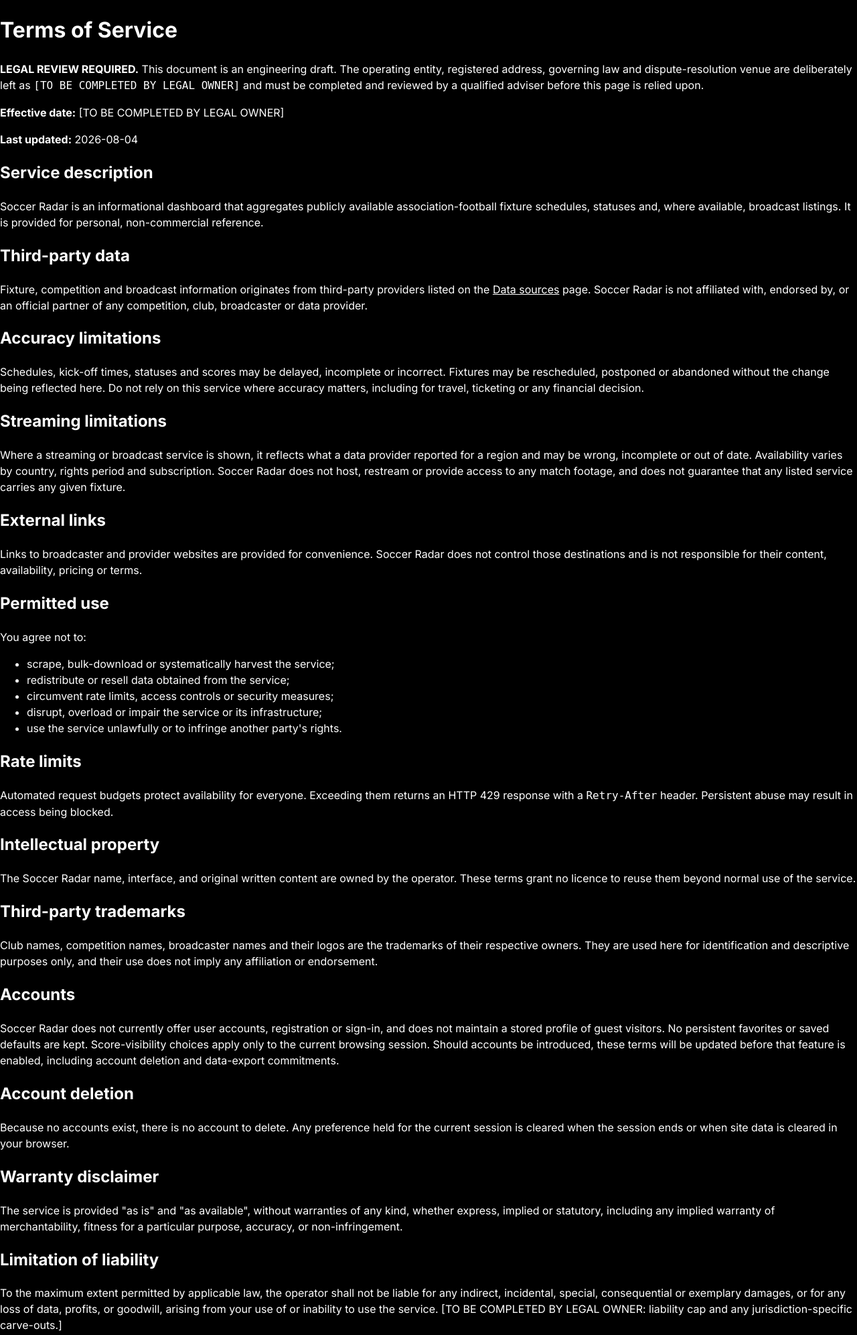
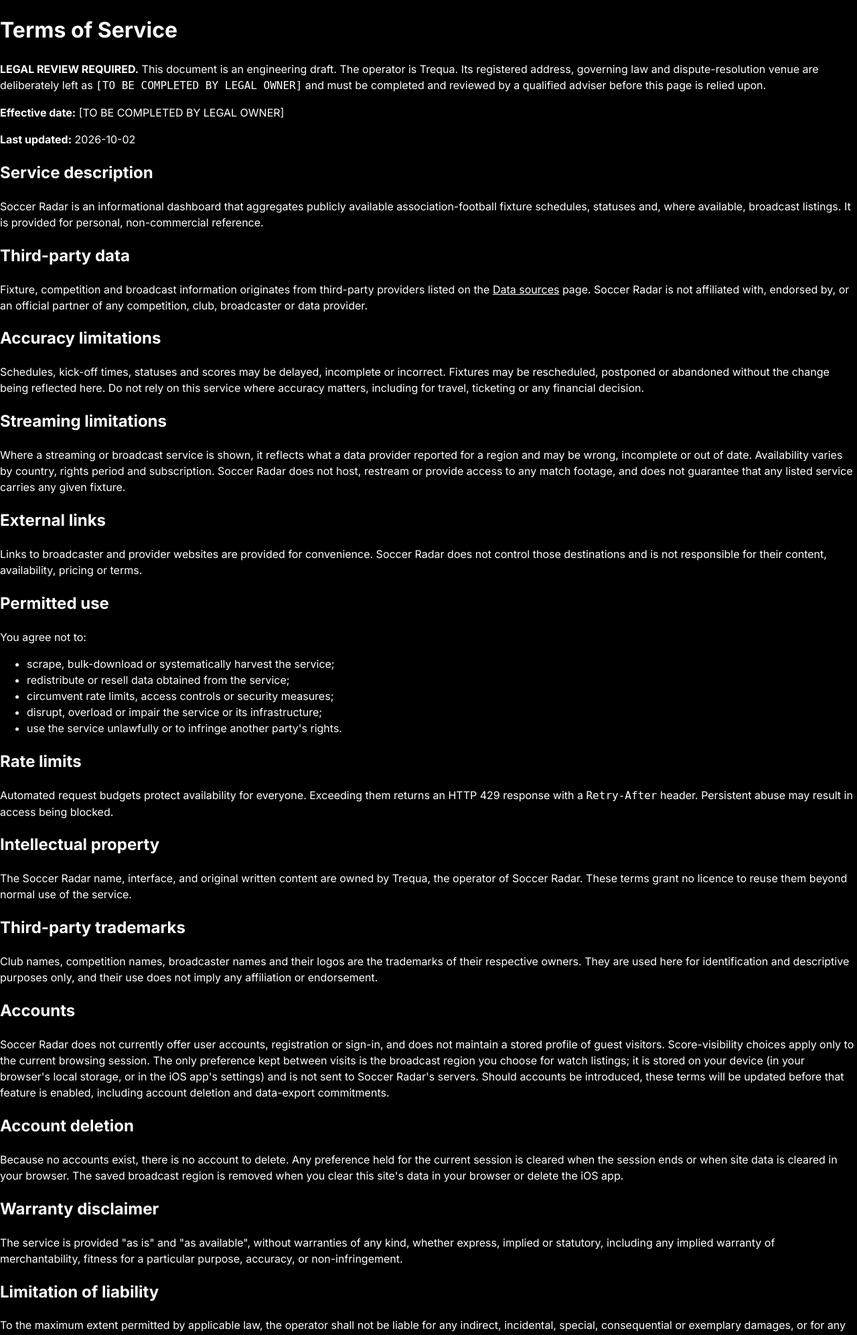
Before and after one commit to leifheaney5/SOCCER-SCANNER, a Flask app: page /terms in a window 1280 px wide. Shown: the part 65-2058 px from the top of the page at 67% size. Run offline with Flask 3, Linux system fonts and the light colour scheme; some libraries are stand-ins or nearby versions.

Commit message:
fix: correct stored-preference statements and name the operator (#36)
Terms and Privacy describe the locally stored broadcast region; Terms name Trequa as operator.

```diff
--- a/templates/privacy.html
+++ b/templates/privacy.html
@@ -7,10 +7,10 @@
     <h1>Privacy</h1>
     <p>Soccer Radar has no account system and does not sell personal information.</p>
     <h2>Data stored on this device</h2>
-    <p>Score visibility is stored only for the current browser-tab session using sessionStorage. Scores start hidden in each new session. Dates, timezones, and filters are encoded in the current URL when you use them.</p>
+    <p>Score visibility is stored only for the current browser-tab session using sessionStorage. Scores start hidden in each new session. Dates, timezones, and filters are encoded in the current URL when you use them. The broadcast region you choose for watch listings is saved in this browser's localStorage so it persists between visits; it is not sent to Soccer Radar's servers.</p>
     <p>Soccer Radar does not maintain a guest favorite profile or read legacy favorite data. Older browser data may remain until you clear this site's stored data in your browser.</p>
     <h2>Native iOS app</h2>
-    <p>The native iOS app does not store a score-visibility preference between launches; scores start hidden each time. It has no account, analytics, crash reporting, or advertising SDKs, and it does not create a cross-device profile.</p>
+    <p>The native iOS app does not store a score-visibility preference between launches; scores start hidden each time. It saves only the broadcast region you choose for watch listings, in the app's on-device settings. It has no account, analytics, crash reporting, or advertising SDKs, and it does not create a cross-device profile.</p>
     <p>Each native API request includes a short-lived <code>X-Request-ID</code> so an operational failure can be traced. It is not used as an account identifier or for tracking.</p>
     <h2>Service operation</h2>
     <p>Short-lived request identifiers, rate-limit counters, and operational metrics help keep the service reliable. Provider keys and fixture scores are not written to application logs.</p>
--- a/templates/terms.html
+++ b/templates/terms.html
@@ -11,14 +11,14 @@
 
     <p class="legal-review-banner" role="note">
         <strong>LEGAL REVIEW REQUIRED.</strong> This document is an engineering
-        draft. The operating entity, registered address, governing law and
+        draft. The operator is Trequa. Its registered address, governing law and
         dispute-resolution venue are deliberately left as
         <code>[TO BE COMPLETED BY LEGAL OWNER]</code> and must be completed and
         reviewed by a qualified adviser before this page is relied upon.
     </p>
 
     <p><strong>Effective date:</strong> [TO BE COMPLETED BY LEGAL OWNER]</p>
-    <p><strong>Last updated:</strong> 2026-08-04</p>
+    <p><strong>Last updated:</strong> 2026-10-02</p>
 
     <h2>Service description</h2>
     <p>
@@ -83,7 +83,7 @@
     <h2>Intellectual property</h2>
     <p>
         The Soccer Radar name, interface, and original written content are
-        owned by the operator. These terms grant no licence to reuse them beyond
+        owned by Trequa, the operator of Soccer Radar. These terms grant no licence to reuse them beyond
         normal use of the service.
     </p>
 
@@ -98,9 +98,12 @@
     <h2>Accounts</h2>
     <p>
         Soccer Radar does not currently offer user accounts, registration or
-        sign-in, and does not maintain a stored profile of guest visitors. No
-        persistent favorites or saved defaults are kept. Score-visibility
-        choices apply only to the current browsing session. Should accounts be
+        sign-in, and does not maintain a stored profile of guest visitors.
+        Score-visibility choices apply only to the current browsing session.
+        The only preference kept between visits is the broadcast region you
+        choose for watch listings; it is stored on your device (in your
+        browser's local storage, or in the iOS app's settings) and is not sent
+        to Soccer Radar's servers. Should accounts be
         introduced, these terms will be updated before that feature is enabled,
         including account deletion and data-export commitments.
     </p>
@@ -109,7 +112,9 @@
     <p>
         Because no accounts exist, there is no account to delete. Any preference
         held for the current session is cleared when the session ends or when
-        site data is cleared in your browser.
+        site data is cleared in your browser. The saved broadcast region is
+        removed when you clear this site's data in your browser or delete the
+        iOS app.
     </p>
 
     <h2>Warranty disclaimer</h2>
```
Also changed, not shown: tests/test_app.py (+2 -0 lines), tests/test_public_routes.py (+7 -0 lines).
